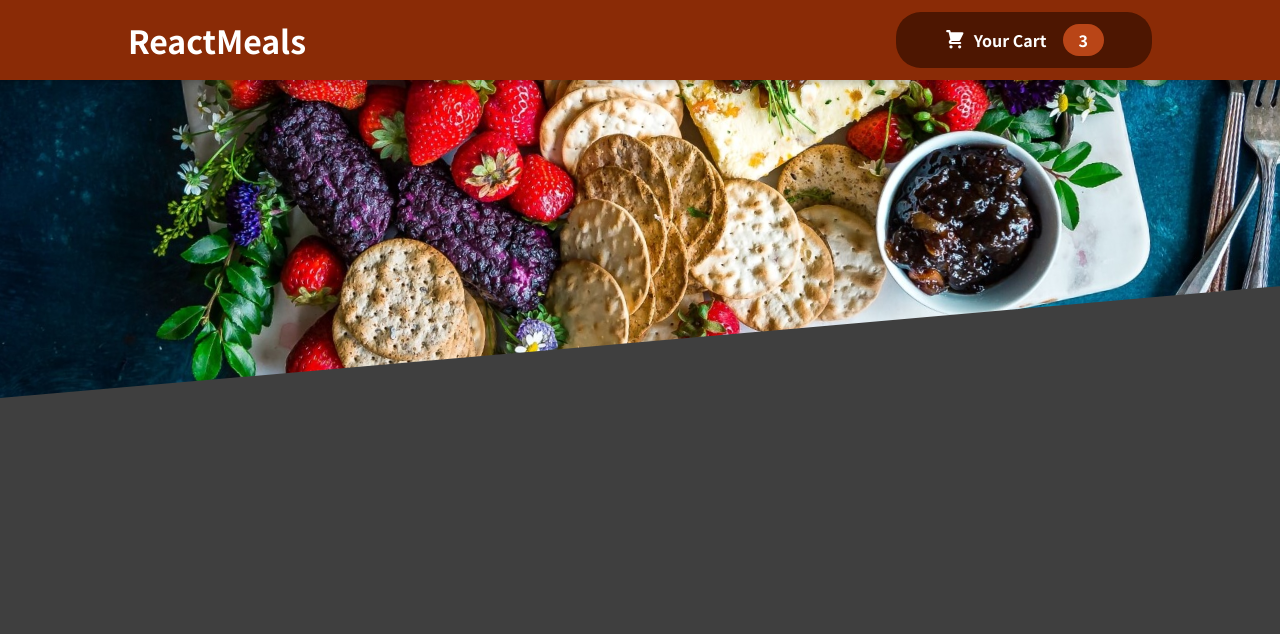
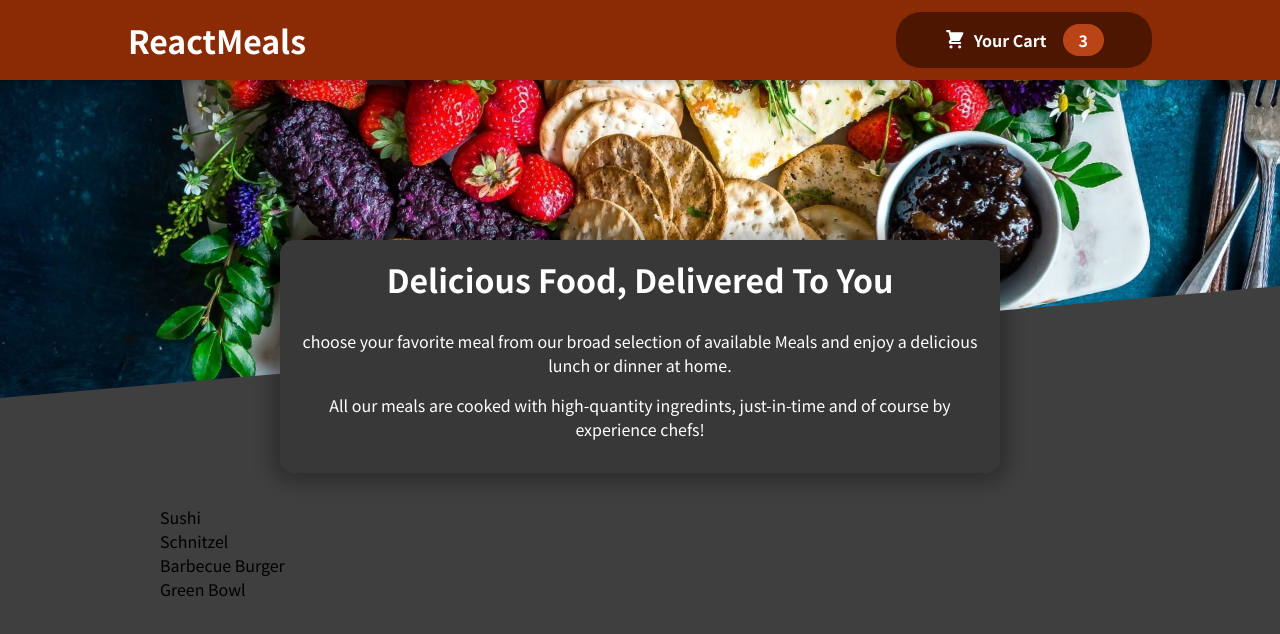
Before and after one commit to ankit-dutta/react-food-app, a React (Create React App) app: page / in a window 1280 px wide. Shown: the top 634 px of the page. Built offline with nearby package versions, Linux system fonts and the light colour scheme.

Commit message:
meal detail

```diff
--- a/src/App.js
+++ b/src/App.js
@@ -1,10 +1,18 @@
 import Header from "./component/Layout/Header";
+import Meals from "./component/Meals/Meals";
+
+
 
 function App() {
   return (
-    <div>
+    <>
       <Header />
-    </div>
+
+      <main>
+          <Meals />
+      </main>
+
+    </>
   );
 }
 
--- /dev/null
+++ b/src/component/Meals/AvailableMeals.js
@@ -0,0 +1,47 @@
+import classes from './AvailableMeals.module.css';
+
+const DUMMY_MEALS = [
+    {
+      id: 'm1',
+      name: 'Sushi',
+      description: 'Finest fish and veggies',
+      price: 22.99,
+    },
+    {
+      id: 'm2',
+      name: 'Schnitzel',
+      description: 'A german specialty!',
+      price: 16.5,
+    },
+    {
+      id: 'm3',
+      name: 'Barbecue Burger',
+      description: 'American, raw, meaty',
+      price: 12.99,
+    },
+    {
+      id: 'm4',
+      name: 'Green Bowl',
+      description: 'Healthy...and green...',
+      price: 18.99,
+    },
+  ];
+
+const AvailableMeals = () =>{
+
+    const mealsList = DUMMY_MEALS.map(meal =><li>{meal.name}</li>)
+
+ return (
+    <>
+        <section className={classes.meals}>
+            <ul>
+                {mealsList}
+            </ul>
+        </section>
+
+    </>
+ )
+
+}
+
+export default AvailableMeals;
--- /dev/null
+++ b/src/component/Meals/AvailableMeals.module.css
@@ -0,0 +1,24 @@
+.meals {
+    max-width: 60rem;
+    width: 90%;
+    margin: 2rem auto;
+    animation: meals-appear 1s ease-out forwards;
+  }
+
+  .meals ul {
+    list-style: none;
+    margin: 0;
+    padding: 0;
+  }
+
+  @keyframes meals-appear {
+    from {
+      opacity: 0;
+      transform: translateY(3rem);
+    }
+
+    to {
+      opacity: 1;
+      transform: translateY(0);
+    }
+  }
--- /dev/null
+++ b/src/component/Meals/Meals.js
@@ -0,0 +1,16 @@
+import MealsDetail from "./MealsDetails"
+import AvailableMeals from "./AvailableMeals"
+
+
+
+const Meals = () =>{
+return (
+    <>
+    <MealsDetail />
+    <AvailableMeals />
+
+    </>
+)
+}
+
+export default Meals
--- /dev/null
+++ b/src/component/Meals/MealsDetails.js
@@ -0,0 +1,21 @@
+import classes from './MealsDetails.module.css';
+
+const MealsDetail = () =>{
+    return(
+        <>
+        <section className={classes.detail}>
+            <h2>Delicious Food, Delivered To You</h2>
+            <p>
+                choose your favorite meal from our broad selection of available Meals
+                and enjoy a delicious lunch or dinner at home.
+            </p>
+            <p>
+                All our meals are cooked with high-quantity ingredints, just-in-time and
+                of course by experience chefs!
+            </p>
+        </section>
+        </>
+    )
+}
+
+export default MealsDetail;
--- /dev/null
+++ b/src/component/Meals/MealsDetails.module.css
@@ -0,0 +1,18 @@
+.detail {
+    text-align: center;
+    max-width: 45rem;
+    width: 90%;
+    margin: auto;
+    margin-top: -10rem;
+    position: relative;
+    background-color: #383838;
+    color: white;
+    border-radius: 14px;
+    padding: 1rem;
+    box-shadow: 0 1px 18px 10px rgba(0, 0, 0, 0.25);
+  }
+
+  .detail h2 {
+    font-size: 2rem;
+    margin-top: 0;
+  }
```
